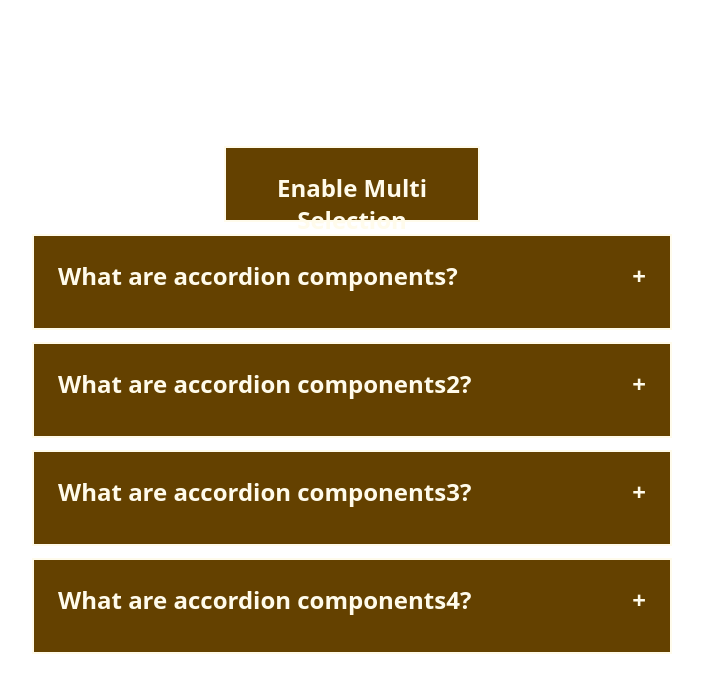
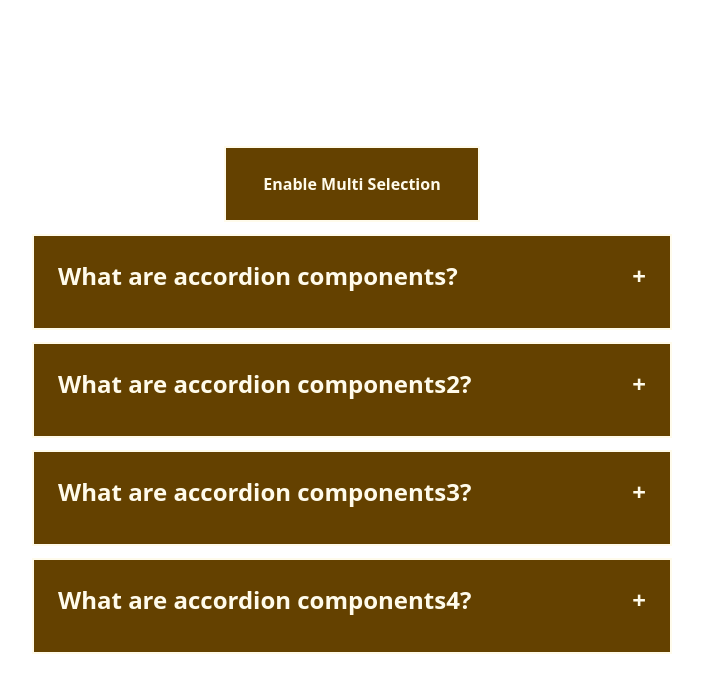
Before and after one commit to amitpaudell/ReactFeaturesProject, a React (Vite) app in the folder accordion/: page / in a window 1280 px wide. Shown: the top 692 px of the page, without its empty margins (288-991 px from the left). Built offline with nearby package versions, Linux system fonts and the light colour scheme.

Commit message:
enable multi selection remaining

```diff
--- a/accordion/src/App.jsx
+++ b/accordion/src/App.jsx
@@ -39,7 +39,7 @@ function App() {
   }
   return (
     <div className="h-screen w-screen flex flex-col justify-center items-center gap-3">
-      <div className="h-19 w-[20%] text-amber-50  text-2xl text-center  font-bold border-2 p-6 bg-[#644100]">Enable Multi Selection</div>
+      <button className="h-19 w-[20%] text-amber-50  tex  t-2xl text-center  font-bold border-2 p-6 bg-[#644100]">Enable Multi Selection</button>
       {titles.map((title) => {
         return <Card key={title.Q} title={title.Q} ans={title.A} handleClick={() => handleClick(title.Q)} isOpen={condition === title.Q}></Card>;
       })}
```
